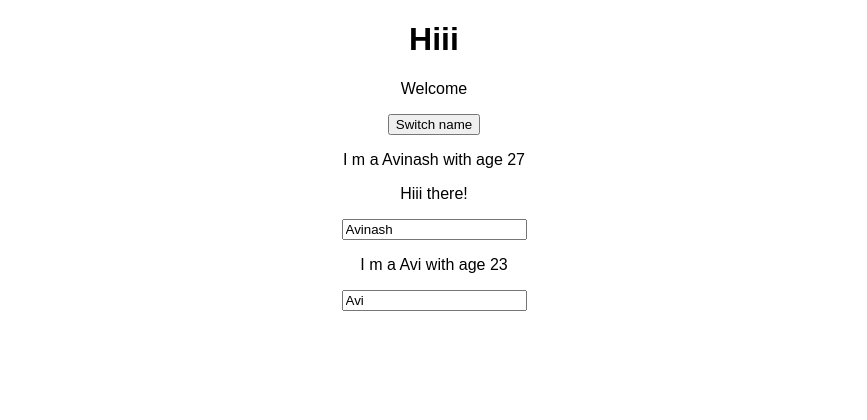
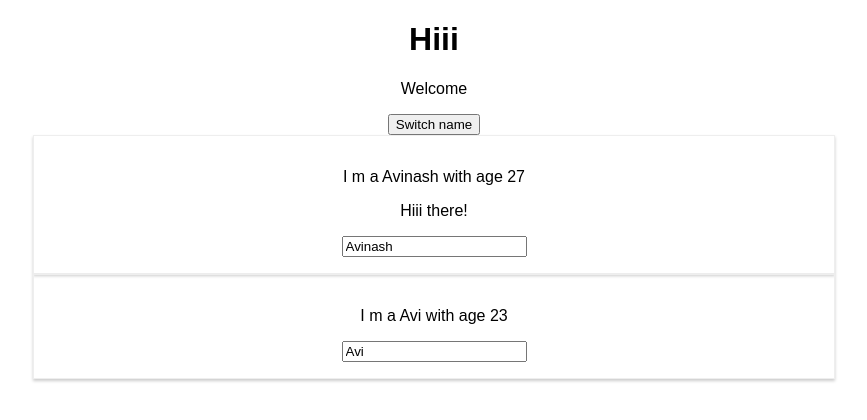
Before and after one commit to anchal66/React-tut, a React (Create React App) app: page / in a window 1280 px wide. Shown: the top 420 px of the page, without its empty margins (206-1073 px from the left). Built offline with nearby package versions, Linux system fonts and the light colour scheme.

Commit message:
Adding style sheet

```diff
--- /dev/null
+++ b/src/Person/Person.css
@@ -0,0 +1,8 @@
+.Person{
+    width: 60%;
+    margin: auto;
+    border: 1px solid #eee;
+    box-shadow: 0 2px 3px #ccc;
+    padding: 16px;
+    text-align: center;
+}
--- a/src/Person/Person.js
+++ b/src/Person/Person.js
@@ -1,7 +1,8 @@
 import React from 'react';
+import './Person.css'
 
 const person = (props) => {
-    return <div>
+    return <div className="Person">
         <p>I m a {props.name} with age {props.age}</p>
         <p onClick={props.click}>{props.children}</p>
         <input type="text" onChange={props.changed} value={props.name}/>
```
